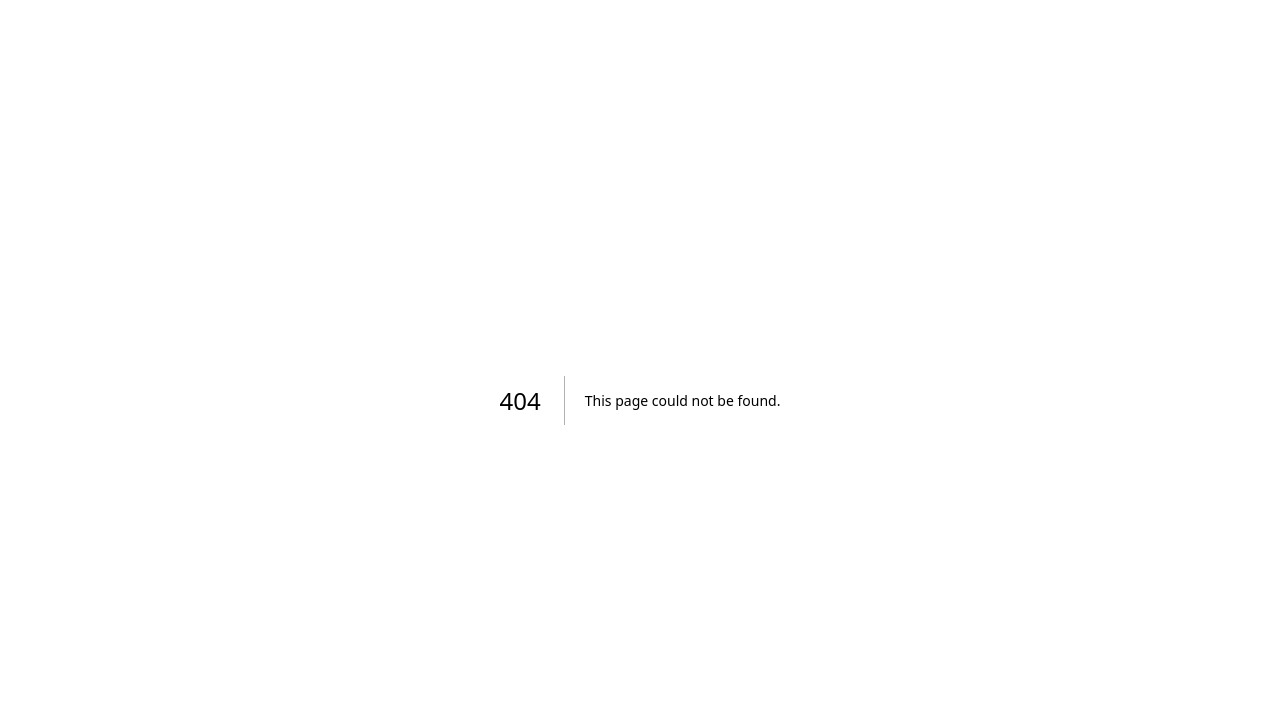
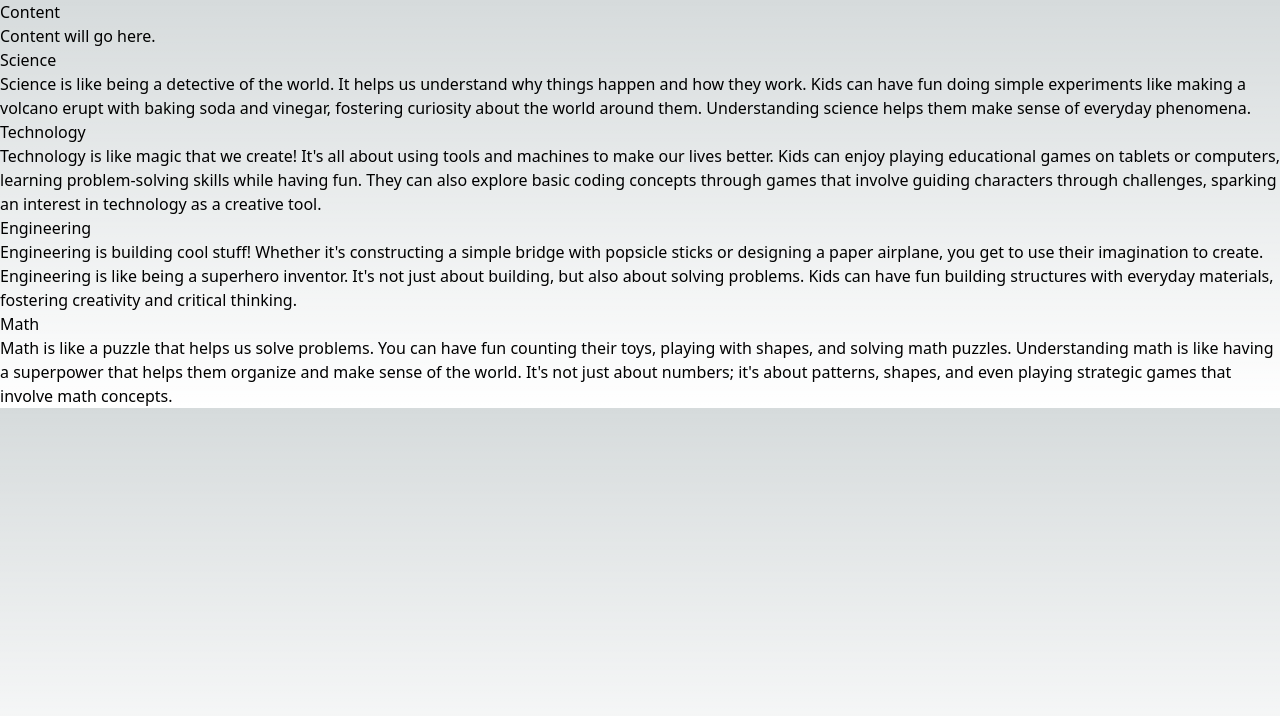
Before and after one commit to affiq23/stem4stems, a Next.js app: page /content in a window 1280 px wide. Before the commit this address had no page. Shown: the top 716 px of the page. Built offline with nearby package versions, Linux system fonts and the light colour scheme.

Commit message:
content page

```diff
--- /dev/null
+++ b/pages/content.tsx
@@ -0,0 +1,44 @@
+import React from "react";
+
+const Content = () => {
+  return (
+    <div>
+      <h1>Content</h1>
+      <p>Content will go here.</p>
+
+      <div>
+
+        <div>
+        <h2>Science</h2>
+        <p>Science is like being a detective of the world. It helps us understand why things happen and how they work.
+           Kids can have fun doing simple experiments like making a volcano erupt with baking soda and vinegar, fostering curiosity about the world around them.
+           Understanding science helps them make sense of everyday phenomena.</p>
+        </div>
+
+        <div>
+        <h2>Technology</h2>
+        <p>Technology is like magic that we create! It's all about using tools and machines to make our lives better.
+           Kids can enjoy playing educational games on tablets or computers, learning problem-solving skills while having fun.
+           They can also explore basic coding concepts through games that involve guiding characters through challenges, sparking an interest in technology as a creative tool.</p>
+        </div>
+
+        <div>
+        <h2>Engineering</h2>
+        <p>Engineering is building cool stuff! Whether it's constructing a simple bridge with popsicle sticks or designing a paper airplane, you get to use their imagination to create.
+           Engineering is like being a superhero inventor. It's not just about building, but also about solving problems.
+           Kids can have fun building structures with everyday materials, fostering creativity and critical thinking.</p>
+        </div>
+
+        <div>
+        <h2>Math</h2>
+        <p>Math is like a puzzle that helps us solve problems. You can have fun counting their toys, playing with shapes, and solving math puzzles.
+           Understanding math is like having a superpower that helps them organize and make sense of the world.
+           It's not just about numbers; it's about patterns, shapes, and even playing strategic games that involve math concepts.</p>
+        </div>
+
+      </div>
+    </div>
+  );
+};
+
+export default Content;
```
